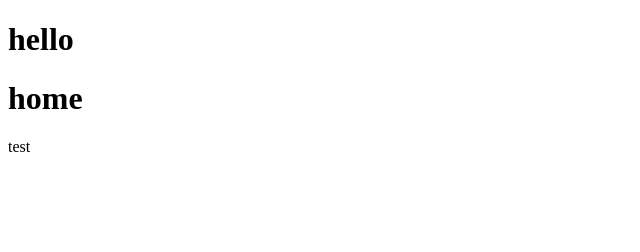
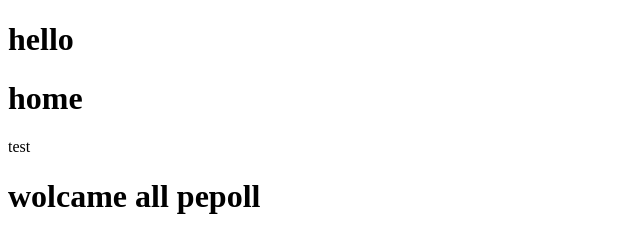
Before and after one commit to iledoh/waleed1, a plain HTML site: page index.html in a window 1280 px wide. Shown: the whole page, without its empty margins (0-640 px from the left). Drawn offline with Linux system fonts and the light colour scheme.

Commit message:
add new line h1

```diff
--- a/index.html
+++ b/index.html
@@ -7,5 +7,6 @@
     <h1>hello</h1>
     <h1>home</h1>
     <p>test</p>
+    <h1>wolcame all pepoll</h1>
   </body>
 </html>
```
